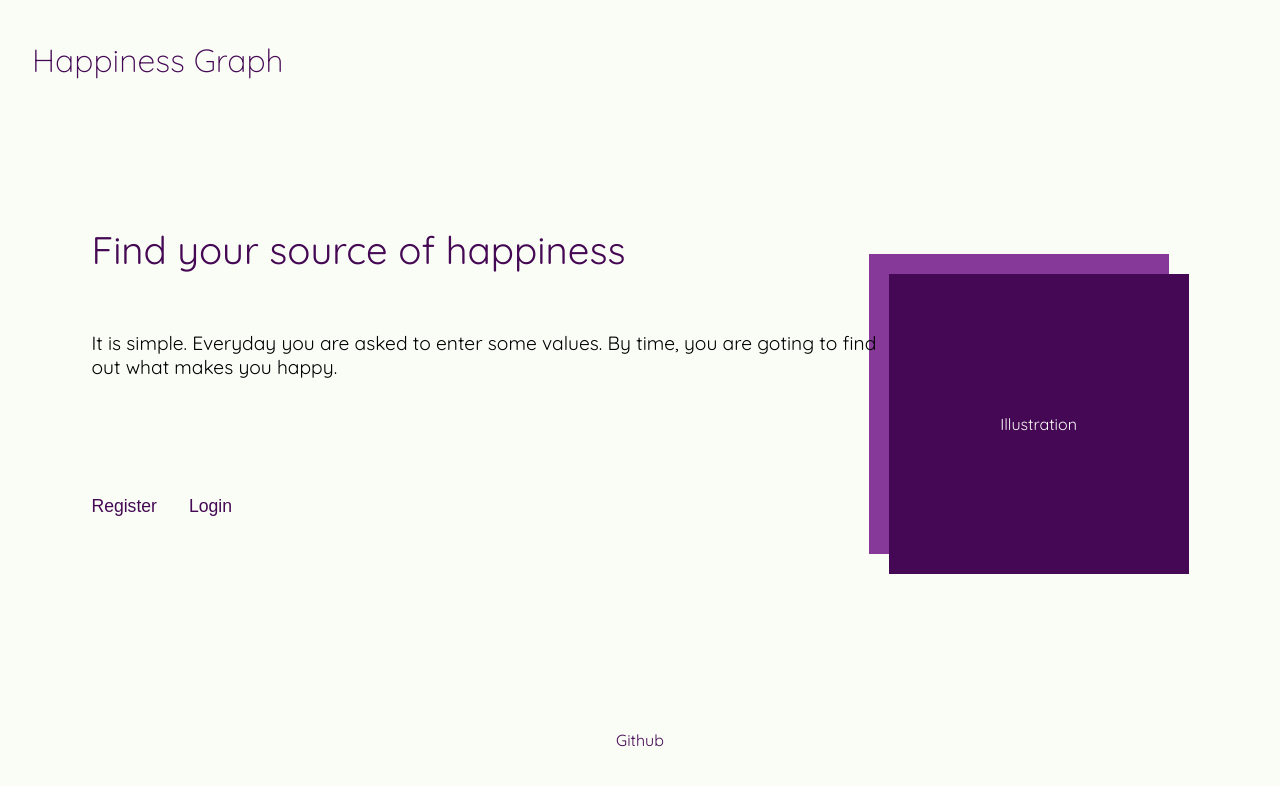
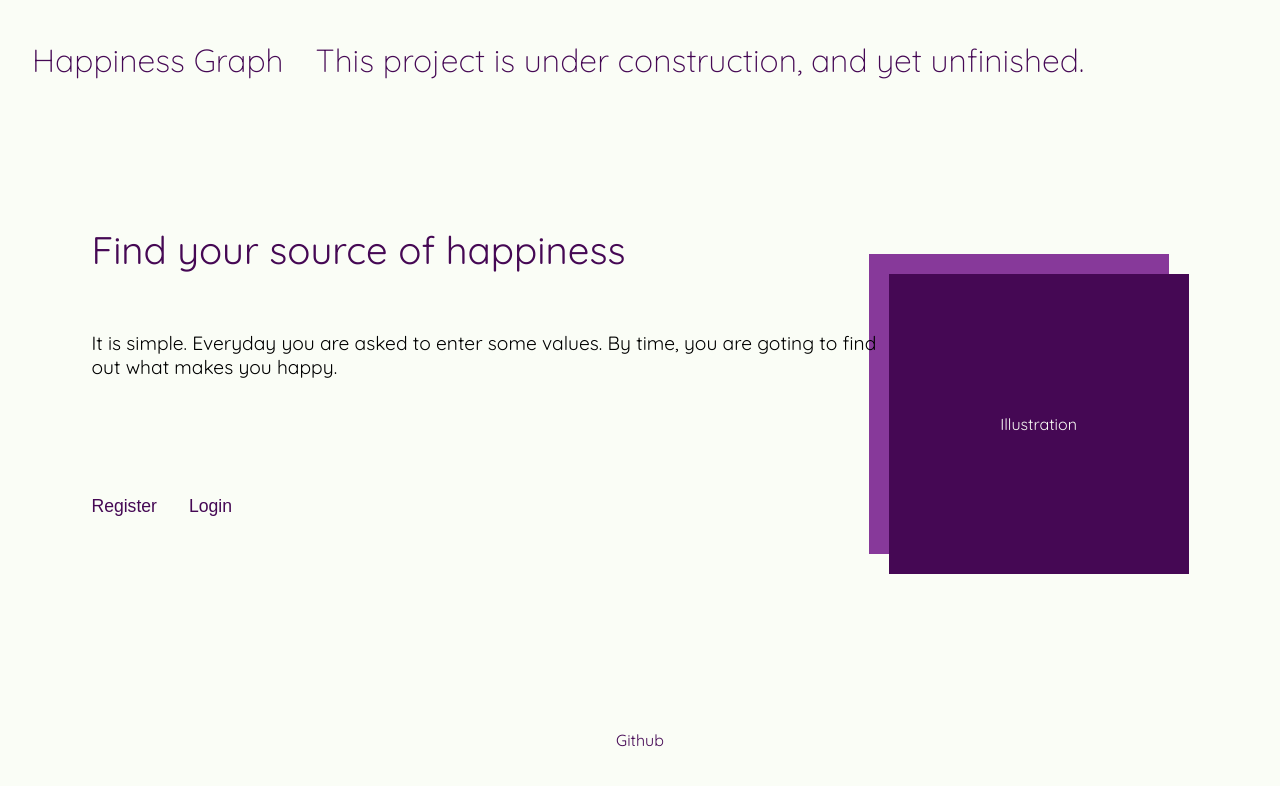
Before and after one commit to Mert18/happiness-record-client, a Next.js app: page / in a window 1280 px wide. Shown: the top 786 px of the page. Built offline with nearby package versions, Linux system fonts and the light colour scheme.

Commit message:
header info

```diff
--- a/app/components/layouts/Header.tsx
+++ b/app/components/layouts/Header.tsx
@@ -6,6 +6,7 @@ const Header = () => {
       <a href="/">
         <h1>Happiness Graph</h1>
       </a>
+      <h1>This project is under construction, and yet unfinished.</h1>
     </header>
   )
 }
```
